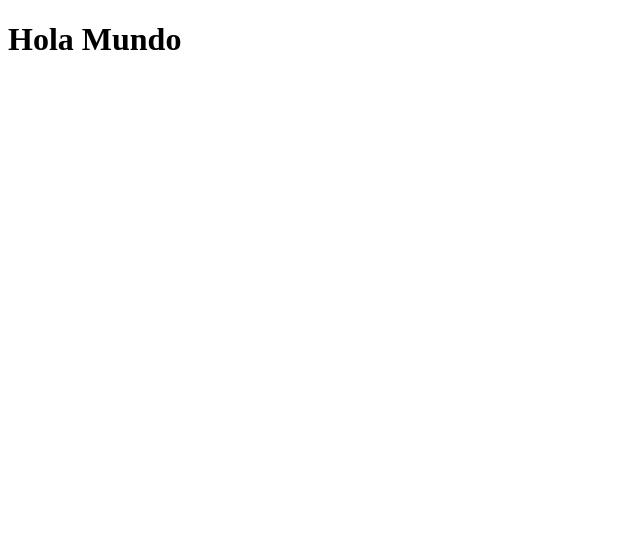
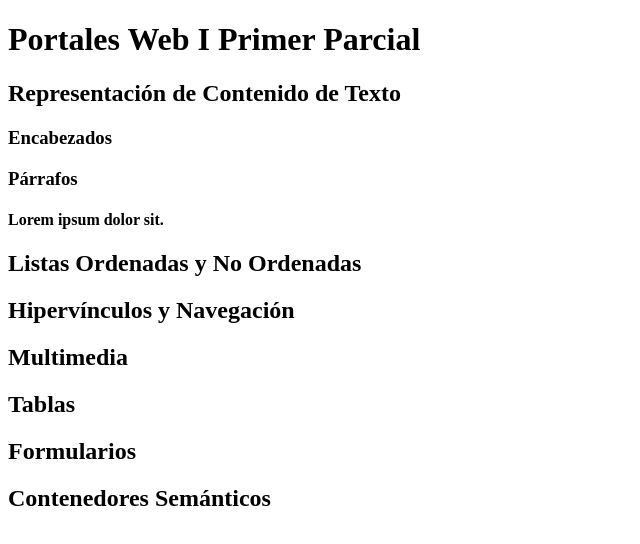
Before and after one commit to LeoVelasPuq/pw1_202501, a plain HTML site: page index.html in a window 1280 px wide. Shown: the whole page, without its empty margins (0-640 px from the left). Drawn offline with Linux system fonts and the light colour scheme.

Commit message:
feat: Estructuras de encabezados y Párrafos

```diff
--- a/index.html
+++ b/index.html
@@ -1,12 +1,22 @@
 <!DOCTYPE html>
 <html lang="es">
-<head>
-    <meta charset="UTF-8">
-    <meta name="viewport" content="width=device-width, initial-scale=1.0">
+  <head>
+    <meta charset="UTF-8" />
+    <meta name="viewport" content="width=device-width, initial-scale=1.0" />
     <title>Portales Web I Sección 1801</title>
-</head>
-<body>
-<h1>Hola Mundo</h1>
+  </head>
+  <body>
+    <h1>Portales Web I Primer Parcial</h1>
+    <h2>Representación de Contenido de Texto</h2>
+    <h3>Encabezados</h3>
+    <h3>Párrafos</h3>
+    <h4>Lorem ipsum dolor sit.</h4>
+    <h2>Listas Ordenadas y No Ordenadas</h2>
+    <h2>Hipervínculos y Navegación</h2>
+    <h2>Multimedia</h2>
+    <h2>Tablas</h2>
+    <h2>Formularios</h2>
+    <h2>Contenedores Semánticos</h2>
 
-</body>
+  </body>
 </html>
```
